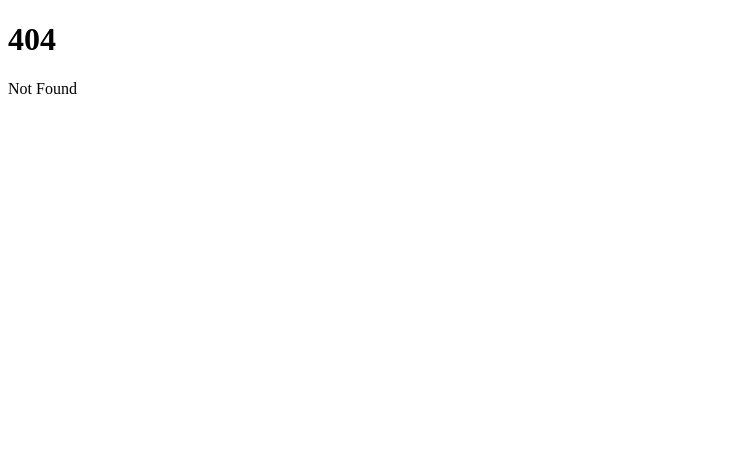
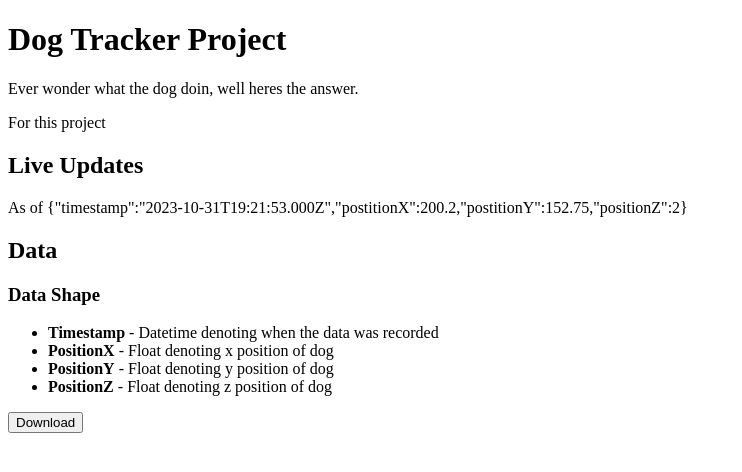
Before and after one commit to cstainsby/LocalNetworkIOT, a SvelteKit app in the folder piserver-api/: page /dog-tracker-project in a window 1280 px wide. Before the commit this address had no page. Shown: the top 472 px of the page, without its empty margins (0-742 px from the left). Built offline with nearby package versions, Linux system fonts and the light colour scheme.

Commit message:
commiting initial changes to github

```diff
--- /dev/null
+++ b/piserver-api/src/routes/dog-tracker-project/+page.svelte
@@ -0,0 +1,62 @@
+
+
+<script lang="ts">
+    import { onMount, onDestroy } from 'svelte';
+
+    interface DogTrackerDataInstance {
+        timestamp: Date,
+        postitionX: number,
+        postitionY: number,
+        positionZ: number
+    }
+
+    let mostRecentData: DogTrackerDataInstance = {
+        timestamp: new Date(),
+        postitionX: 200.2,
+        postitionY: 152.75,
+        positionZ: 2
+    }
+
+
+    // every hundred seconds update the most recent data
+    const interval = setInterval(() => {
+        mostRecentData
+    }, 10000)
+
+
+    onMount(() => {
+        // Clear the interval when the component is destroyed
+        onDestroy(() => {
+            clearInterval(interval);
+        });
+  });
+</script>
+
+<h1>Dog Tracker Project</h1>
+<p>Ever wonder what the dog doin, well heres the answer.</p>
+
+<p>For this project </p>
+
+<div>
+    <h2>Live Updates</h2>
+    {#if mostRecentData}
+        <p>As of {JSON.stringify(mostRecentData)} </p>
+    {:else}
+        <p>Loading</p>
+    {/if}
+</div>
+
+<div>
+    <h2>Data</h2>
+
+    <div>
+        <h3>Data Shape</h3>
+        <ul>
+            <li><b>Timestamp</b> - Datetime denoting when the data was recorded</li>
+            <li><b>PositionX</b> - Float denoting x position of dog</li>
+            <li><b>PositionY</b> - Float denoting y position of dog</li>
+            <li><b>PositionZ</b> - Float denoting z position of dog</li>
+        </ul>
+    </div>
+    <button>Download</button>
+</div>
```
Also changed, not shown: piserver-api/src/routes/+page.svelte (+14 -2 lines), piserver-api/src/routes/+page.server.ts (added), piserver-api/src/routes/dog-tracker-project/+page.server.ts (added), 2 other files (tests, documents, lock files or other folders).
